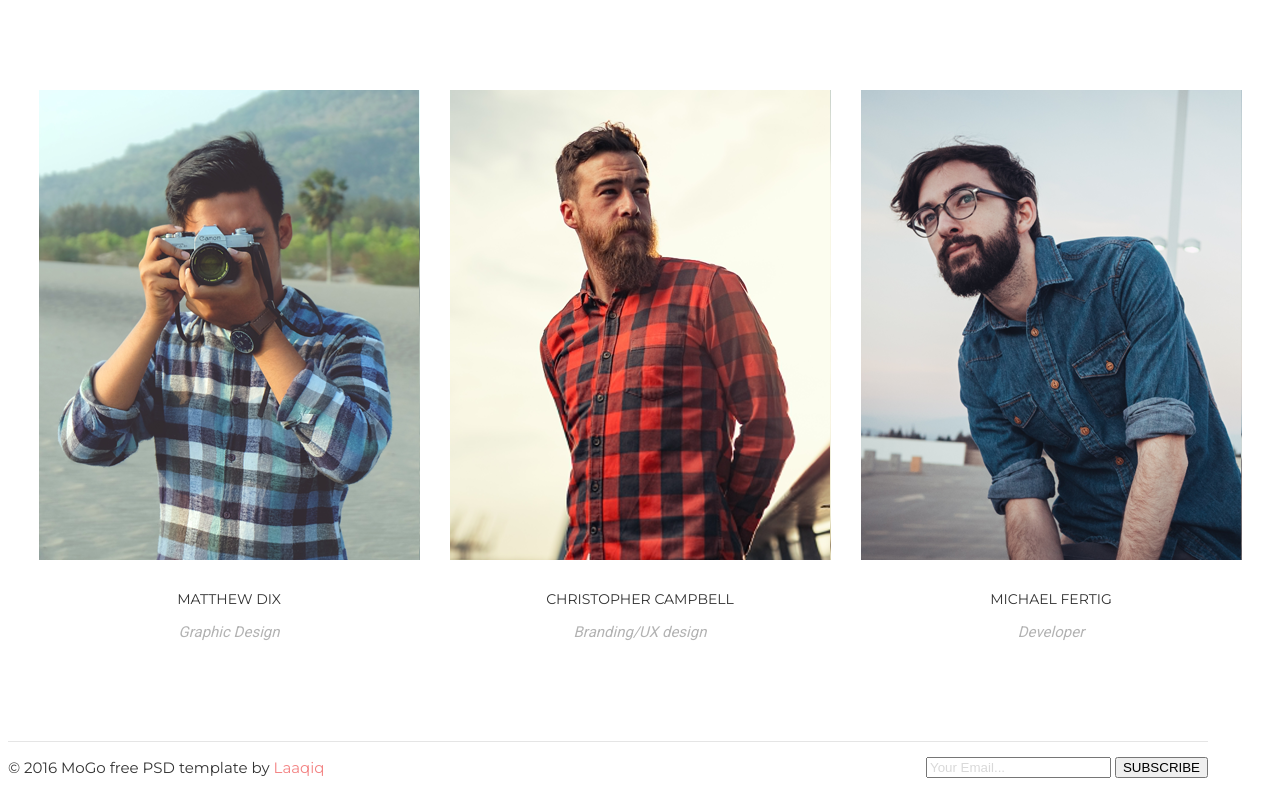
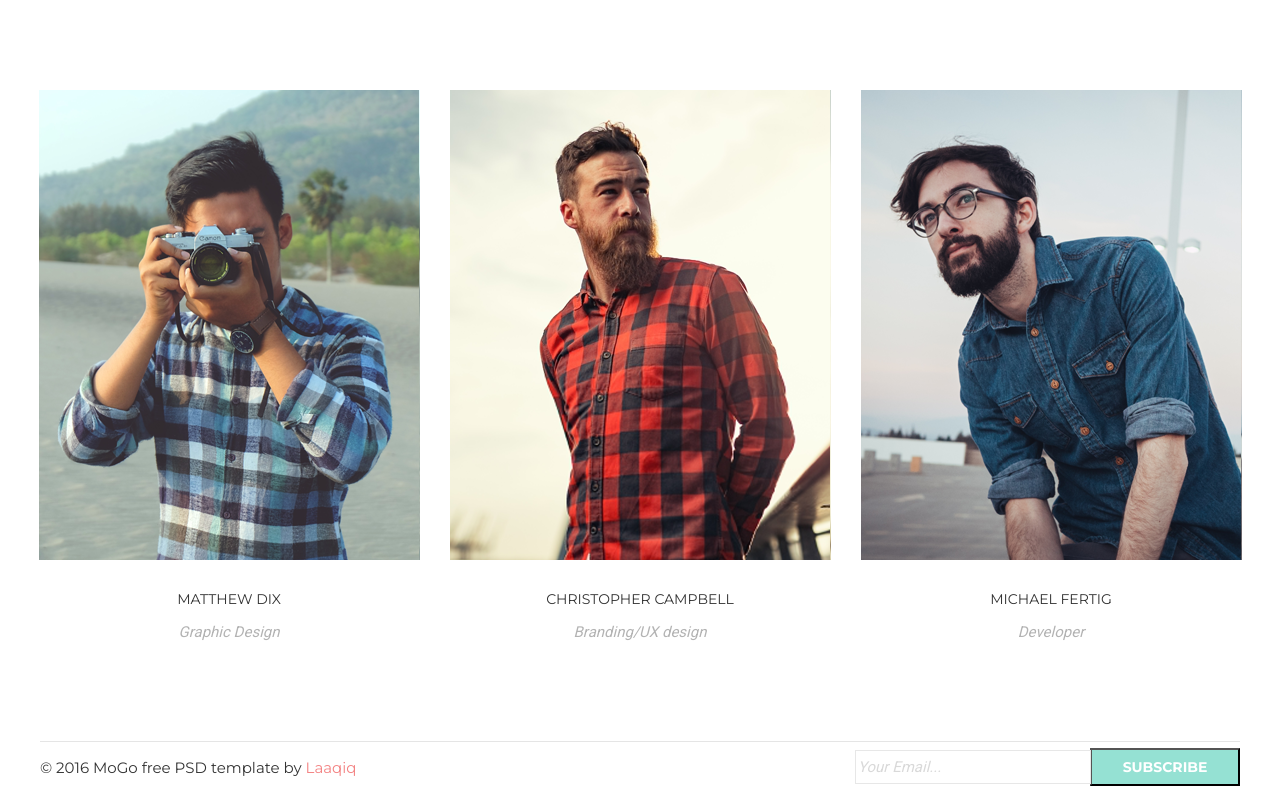
Before and after one commit to anigilator479/anigilator479.github.io, a plain HTML site: page project 3/index.html in a window 1280 px wide. Shown: the part 811-1611 px from the top of the page. Drawn offline with Linux system fonts and the light colour scheme.

Commit message:
Update style.css

```diff
--- a/project 3/css/style.css
+++ b/project 3/css/style.css
@@ -198,7 +198,7 @@ align-items:flex-start;
     align-items: center;
 }
 
-.foot input {
+.down input {
     border: 1px solid #e7e7e7;
     height: 30px;
     color: #d9d9d9;
@@ -255,7 +255,7 @@ align-items:flex-start;
     border: 1px solid #e77b07
 }
 
-.foot button {
+.down button {
     font-family: 'Montserrat', sans-serif;
     font-weight: 700;
     font-size: 14px;
@@ -306,11 +306,13 @@ align-items:flex-start;
     height: 480px;
 }
 
-.foot{
+.down{
    display: flex;
    flex-direction: row;
    align-items: center;
-  justify-content: center;
+   justify-content: center;
+   input placeholder {
+   margin-left: 15px;}
 }
 
 .comunication :hover {
```
